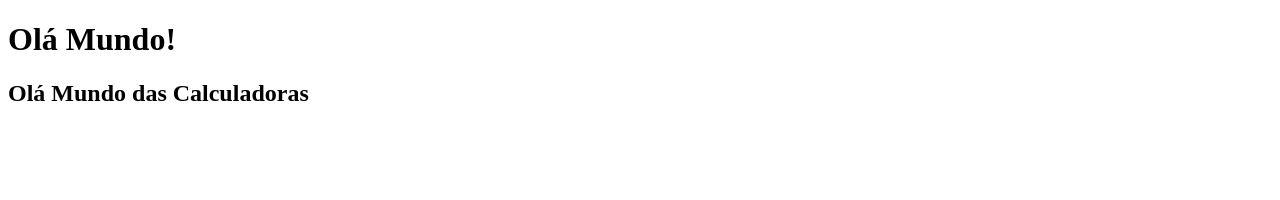
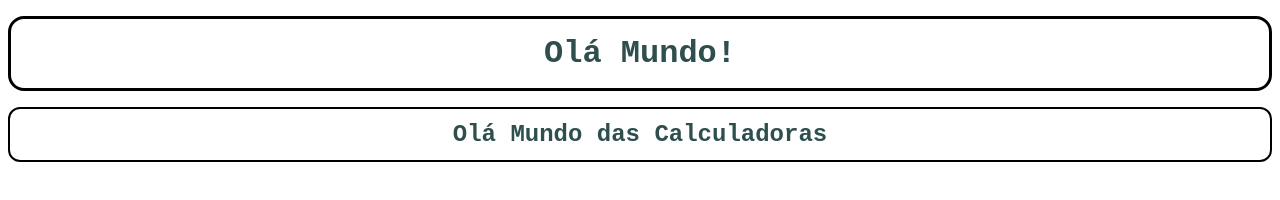
Before and after one commit to thiagovieiradti/calculadora, a plain HTML site: page site/index.html in a window 1280 px wide. Drawn offline with Linux system fonts and the light colour scheme.

Commit message:
adicionada folha de estilo para a página.

```diff
--- /dev/null
+++ b/site/estilo/estilo.css
@@ -0,0 +1,17 @@
+body, input{
+  font-family: 'Courier New', Courier, monospace;
+}
+
+h1, h2, input, button{
+  border-color: black;
+  border-radius: 0.5em;
+  border-width: 0.1em;
+  border-style: solid;
+  color: darkslategrey;
+  text-align: center;
+  padding: 0.5em;
+  margin-top: 0.5em;
+  margin-bottom: 0.5em;
+  margin-left: auto;
+  margin-right: auto;
+}
--- a/site/index.html
+++ b/site/index.html
@@ -1,6 +1,7 @@
 <!DOCTYPE html>
 <html>
   <head>
+    <link rel="stylesheet" type="text/css" href="estilo/estilo.css">
   </head>
   <body>
     <h1>Olá Mundo!</h1>
```
